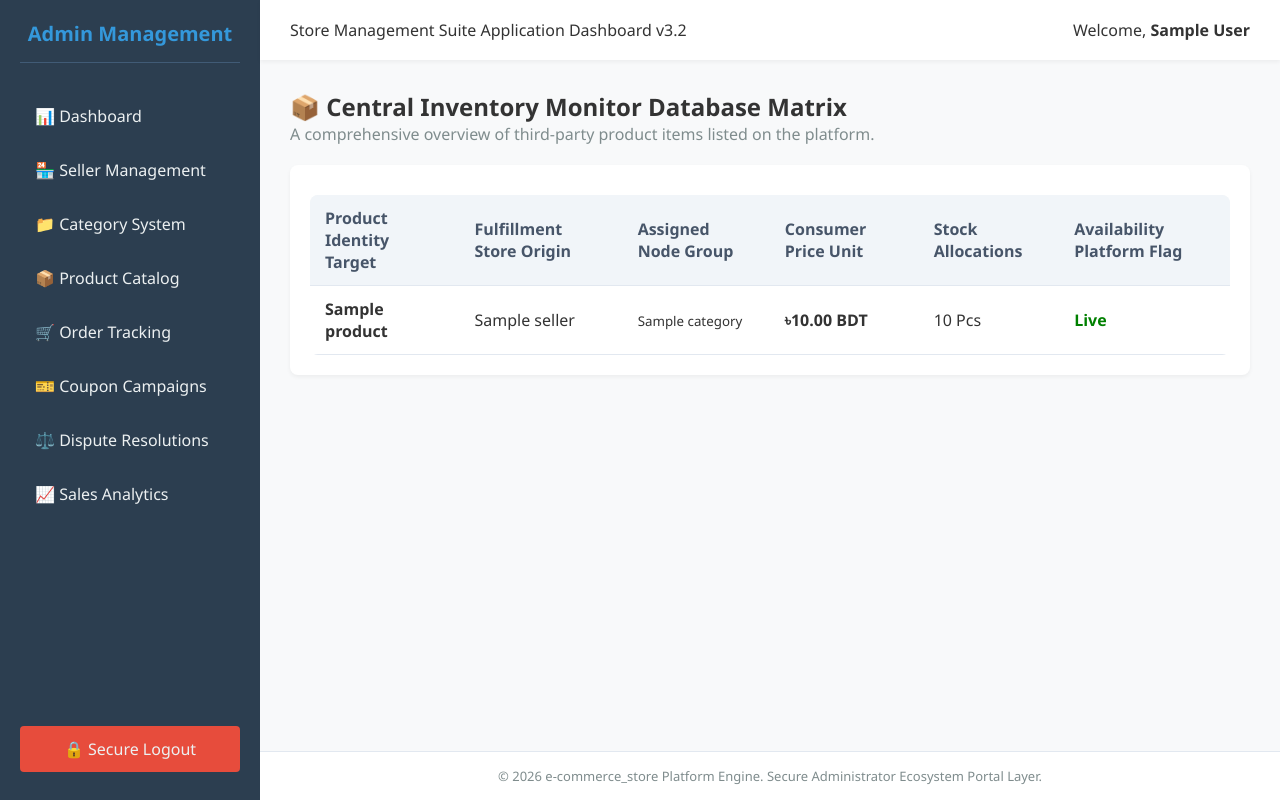
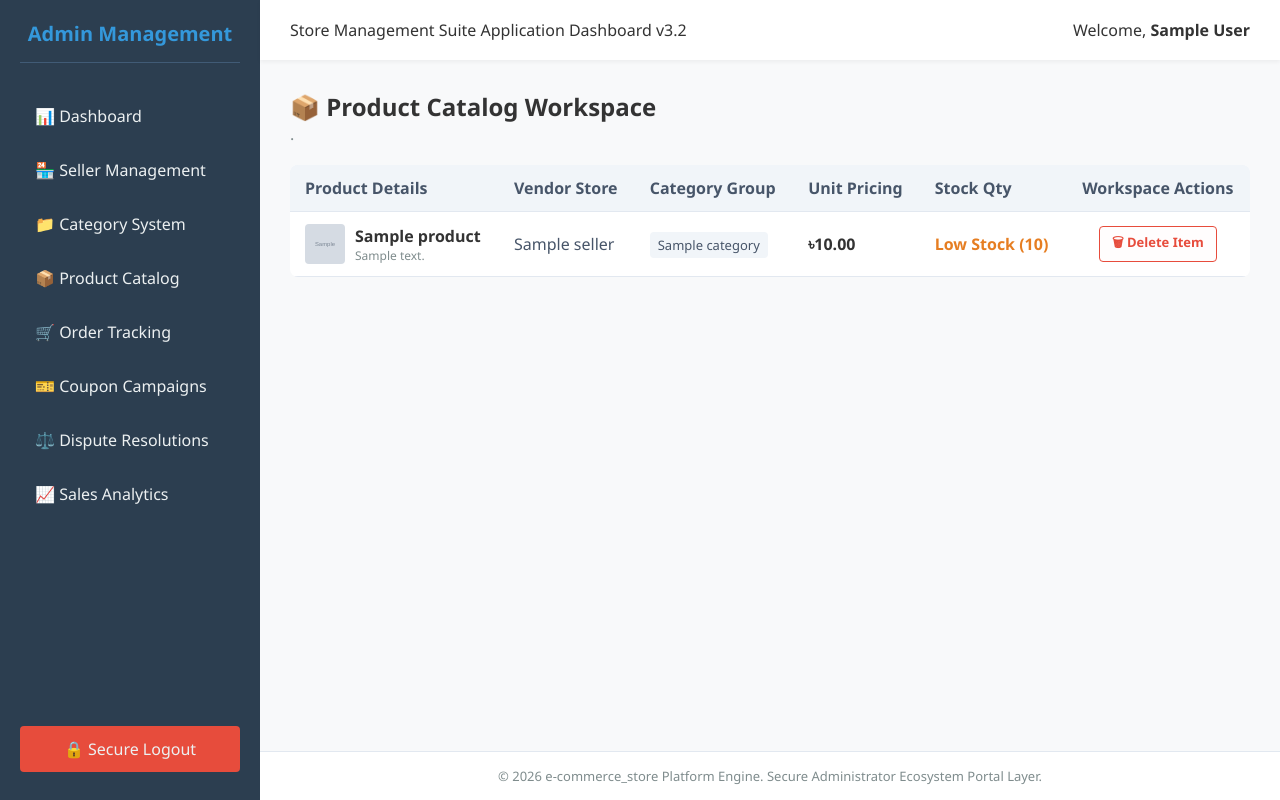
Before and after one commit to rakinasraf/WEB_TECH_FINAL_PROJECT, a PHP site: page /index.php?action=products in a window 1280 px wide. Run offline with PHP 8.4, Linux system fonts and the light colour scheme; the visitor is signed in with stand-in values (Sample User, id 1); tables that the repository leaves empty or names only in its code hold one stand-in row (values such as "Sample post"); grey boxes marked "Sample" are stand-in pictures.

Commit message:
Enhance product catalog view and deletion feedback
Added product catalog workspace with deletion messages and improved product display.

```diff
--- a/Admin/views/products.php
+++ b/Admin/views/products.php
@@ -1,25 +1,69 @@
-<h2>📦 Central Inventory Monitor Database Matrix</h2>
-<p style="margin-bottom:20px; color:#7f8c8d;">A comprehensive overview of third-party product items listed on the platform.</p>
+<h2>📦 Product Catalog Workspace</h2>
+<p style="margin-bottom:20px; color:#7f8c8d;">.</p>
 
-<div style="background:#fff; padding:20px; border-radius:8px; box-shadow:0 2px 4px rgba(0,0,0,0.05);">
-    <table width="100%" cellpadding="10" cellspacing="0">
-        <tr style="background:#f8f9fa; text-align:left;">
-            <th>Product Identity Target</th>
-            <th>Fulfillment Store Origin</th>
-            <th>Assigned Node Group</th>
-            <th>Consumer Price Unit</th>
-            <th>Stock Allocations</th>
-            <th>Availability Platform Flag</th>
+<?php if(isset($_GET['msg'])): ?>
+    <?php if($_GET['msg'] === 'deleted'): ?>
+        <div style="padding: 12px; background: #fee2e2; color: #991b1b; border-radius: 6px; margin-bottom: 20px; font-weight: 600;">✓ Product successfully removed from active store catalogs.</div>
+    <?php elseif($_GET['msg'] === 'error'): ?>
+        <div style="padding: 12px; background: #fef9c3; color: #854d0e; border-radius: 6px; margin-bottom: 20px; font-weight: 600;">⚠ Error executing product removal process.</div>
+    <?php endif; ?>
+<?php endif; ?>
+
+<table>
+    <thead>
+        <tr style="background:#f1f5f9; text-align:left; color:#475569;">
+            <th>Product Details</th>
+            <th>Vendor Store</th>
+            <th>Category Group</th>
+            <th>Unit Pricing</th>
+            <th>Stock Qty</th>
+            <th style="text-align:center;">Workspace Actions</th>
         </tr>
-        <?php foreach($products as $prod): ?>
-        <tr style="border-bottom:1px solid #f1f5f9;">
-            <td><strong><?php echo htmlspecialchars($prod['name']); ?></strong></td>
-            <td><?php echo htmlspecialchars($prod['shop_name']); ?></td>
-            <td><small><?php echo htmlspecialchars($prod['category_name']); ?></small></td>
-            <td><strong>৳<?php echo number_format($prod['price'], 2); ?> BDT</strong></td>
-            <td><code><?php echo $prod['stock_qty']; ?> Pcs</code></td>
-            <td><?php echo $prod['is_available'] ? '<b style="color:green;">Live</b>' : '<b style="color:red;">Suppressed</b>'; ?></td>
-        </tr>
-        <?php endforeach; ?>
-    </table>
-</div>
+    </thead>
+    <tbody>
+        <?php if (!empty($products)): ?>
+            <?php foreach($products as $product): ?>
+            <tr style="border-bottom:1px solid #e2e8f0;">
+                <td>
+                    <div style="display: flex; align-items: center; gap: 10px;">
+                        <?php if(!empty($product['primary_image_path'])): ?>
+                            <img src="<?php echo htmlspecialchars($product['primary_image_path']); ?>" alt="product" style="width:40px; height:40px; object-fit:cover; border-radius:4px;">
+                        <?php else: ?>
+                            <div style="width:40px; height:40px; background:#e2e8f0; border-radius:4px; display:flex; align-items:center; justify-content:center; font-size:10px; color:#94a3b8;">No Image</div>
+                        <?php endif; ?>
+                        <div>
+                            <strong><?php echo htmlspecialchars($product['name']); ?></strong>
+                            <div style="font-size:12px; color:#7f8c8d; max-width: 250px; white-space: nowrap; overflow: hidden; text-overflow: ellipsis;">
+                                <?php echo htmlspecialchars($product['description'] ?? ''); ?>
+                            </div>
+                        </div>
+                    </div>
+                </td>
+                <td><span style="color:#475569; font-weight:500;"><?php echo htmlspecialchars($product['shop_name']); ?></span></td>
+                <td><span style="background:#f1f5f9; padding:4px 8px; border-radius:4px; font-size:13px; color:#475569;"><?php echo htmlspecialchars($product['category_name']); ?></span></td>
+                <td><strong>৳<?php echo number_format($product['price'], 2); ?></strong></td>
+                <td>
+                    <?php if((int)$product['stock_qty'] > 10): ?>
+                        <span style="color:var(--success); font-weight:600;"><?php echo $product['stock_qty']; ?> left</span>
+                    <?php elseif((int)$product['stock_qty'] > 0): ?>
+                        <span style="color:#e67e22; font-weight:600;">Low Stock (<?php echo $product['stock_qty']; ?>)</span>
+                    <?php else: ?>
+                        <span style="color:var(--danger); font-weight:600;">Out of Stock</span>
+                    <?php endif; ?>
+                </td>
+                <td style="text-align:center;">
+                    <a href="index.php?action=delete_product&id=<?php echo $product['id']; ?>"
+                       onclick="return confirm('Are you sure you want to remove this product from the marketplace? Active order historical charts will be unaffected.');"
+                       style="color: var(--danger); text-decoration: none; font-weight: bold; font-size: 13px; padding: 6px 12px; border: 1px solid var(--danger); border-radius: 4px; background: #fffdfd; display: inline-block; transition: all 0.2s;">
+                       🗑 Delete Item
+                    </a>
+                </td>
+            </tr>
+            <?php endforeach; ?>
+        <?php else: ?>
+            <tr>
+                <td colspan="6" style="text-align:center; color:#7f8c8d; padding:30px; font-style:italic;">No active inventory products tracked in system catalog profiles.</td>
+            </tr>
+        <?php endif; ?>
+    </tbody>
+</table>
```
